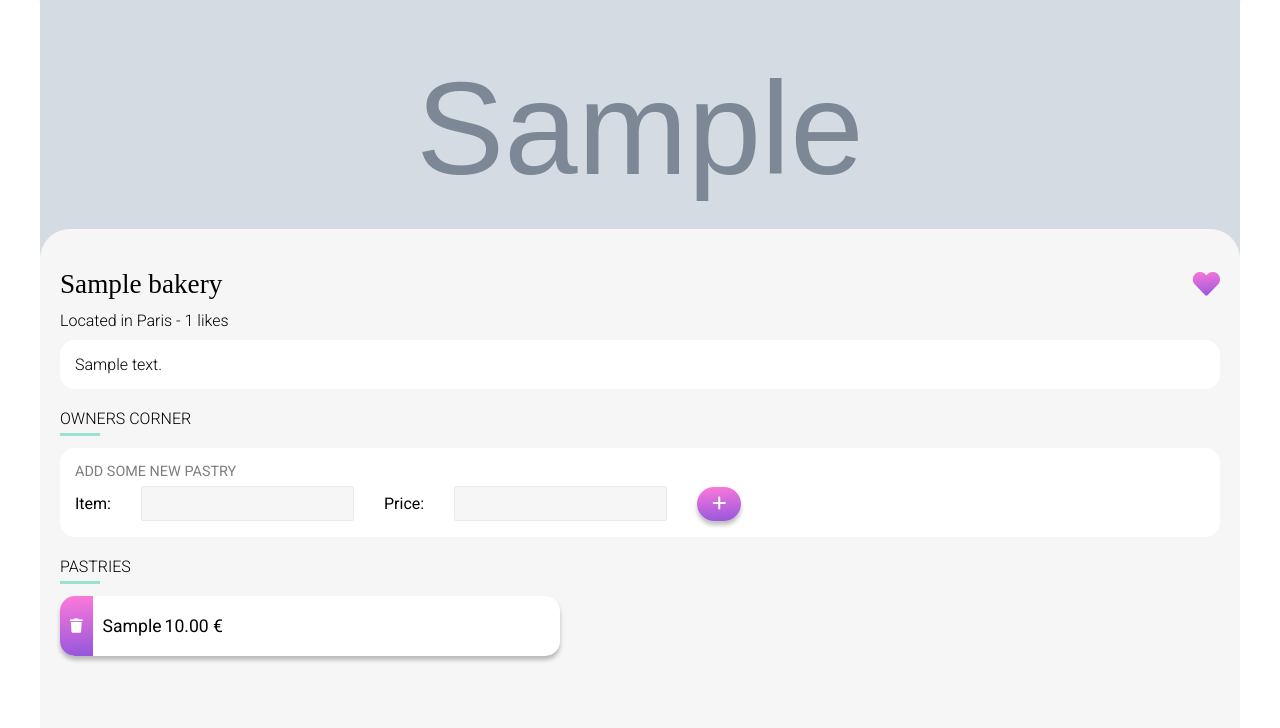
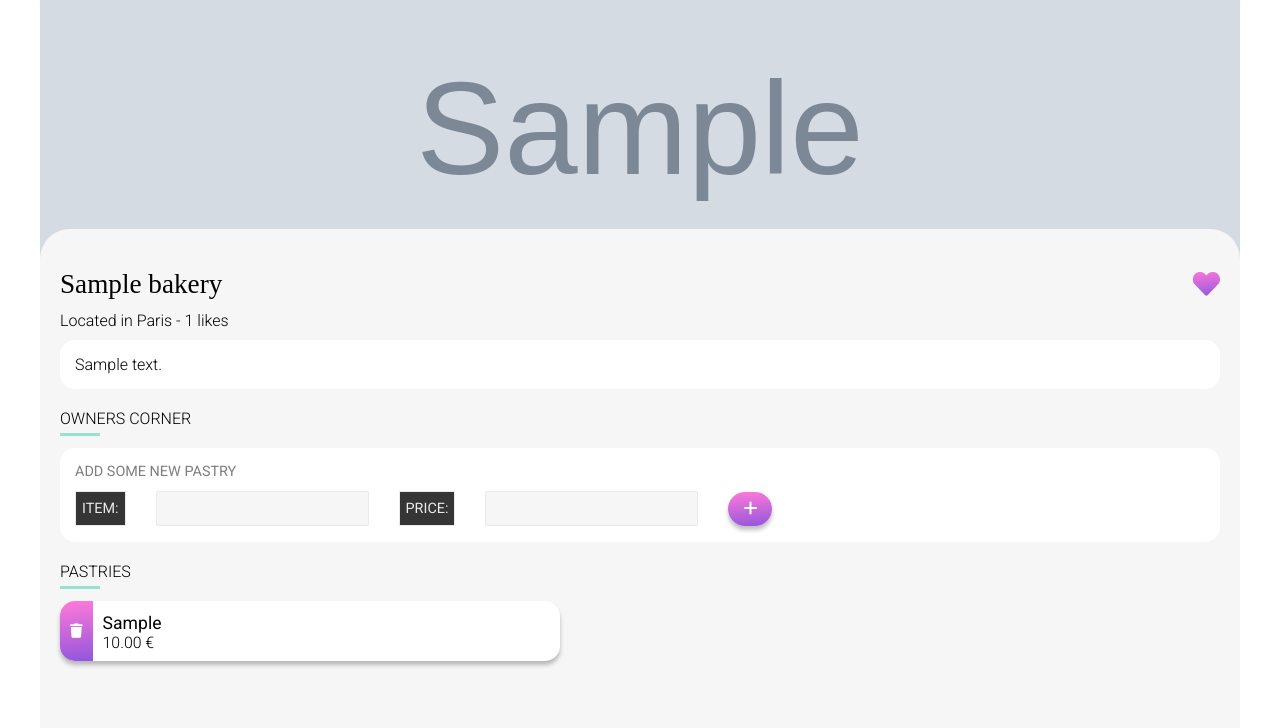
Before and after one commit to mathieuc22/capstone, a Django app: page /bakeries/1 in a window 1280 px wide. Shown: the part 72-800 px from the top of the page. Run offline with Django 3.2, Linux system fonts and the light colour scheme; a user stored in the database is signed in; tables that the repository leaves empty hold one stand-in row (values such as "Sample post"); grey boxes marked "Sample" are stand-in pictures; some libraries are stand-ins or nearby versions; some web fonts are replaced.

Commit message:
Design label on pastry form

```diff
--- a/capstone/boulange/sass/pages/_bakery.scss
+++ b/capstone/boulange/sass/pages/_bakery.scss
@@ -155,13 +155,14 @@
         }
       }
       &__content {
-        display: flex;
-        align-items: center;
-        gap: 3px;
         font-size: 1.1rem;
         padding: 12px 10px;
         width: 100%;
         transition: all 0.5s ease-out;
+      }
+      &__price {
+        font-weight: 300;
+        font-size: 0.9em;
       }
       &__text {
         display: flex;
@@ -178,10 +179,6 @@
         width: 100%;
         font-weight: 500;
         font-size: 1.1em;
-      }
-      &__price {
-        font-weight: 500;
-        align-self: flex-end;
       }
       &__button {
         border: none;
@@ -207,7 +204,7 @@
     font-size: 0.9em;
     text-transform: uppercase;
     color: $span-color;
-    margin-bottom: 5px;
+    margin-bottom: 10px;
   }
 
   & input, select, textarea {
@@ -220,6 +217,22 @@
     max-width: 100%;
   }
 
+  & label {
+    min-height: 35px;
+    padding: 0 6px;
+    display: flex;
+    align-items: center;
+    color: $background-light-color;
+    background: $background-color;
+    border: 1px solid  $background-light-color;
+    text-transform: uppercase;
+    font-size: 0.9em;
+  }
+
+  &__field {
+    display: flex;
+  }
+
   &__group {
     display: flex;
     gap: 30px;
--- a/capstone/boulange/static/boulange/style.css
+++ b/capstone/boulange/static/boulange/style.css
@@ -769,13 +769,14 @@ footer a {
   opacity: 90%;
 }
 .menu__column .dishes-list__content {
-  display: flex;
-  align-items: center;
-  gap: 3px;
   font-size: 1.1rem;
   padding: 12px 10px;
   width: 100%;
   transition: all 0.5s ease-out;
+}
+.menu__column .dishes-list__price {
+  font-weight: 300;
+  font-size: 0.9em;
 }
 .menu__column .dishes-list__text {
   display: flex;
@@ -794,10 +795,6 @@ footer a {
   width: 100%;
   font-weight: 500;
   font-size: 1.1em;
-}
-.menu__column .dishes-list__price {
-  font-weight: 500;
-  align-self: flex-end;
 }
 .menu__column .dishes-list__button {
   border: none;
@@ -820,7 +817,7 @@ footer a {
   font-size: 0.9em;
   text-transform: uppercase;
   color: #7e7e7e;
-  margin-bottom: 5px;
+  margin-bottom: 10px;
 }
 .pastry-form input, .pastry-form select, .pastry-form textarea {
   min-height: 35px;
@@ -830,6 +827,20 @@ footer a {
   border: 1px solid #eaeaea;
   border-radius: 2px;
   max-width: 100%;
+}
+.pastry-form label {
+  min-height: 35px;
+  padding: 0 6px;
+  display: flex;
+  align-items: center;
+  color: #eaeaea;
+  background: #353535;
+  border: 1px solid #eaeaea;
+  text-transform: uppercase;
+  font-size: 0.9em;
+}
+.pastry-form__field {
+  display: flex;
 }
 .pastry-form__group {
   display: flex;
--- a/capstone/boulange/templates/boulange/bakery.html
+++ b/capstone/boulange/templates/boulange/bakery.html
@@ -58,7 +58,7 @@
                     {% endif %}
                     <div class="dishes-list__content">
                         <div>{{ pastry.item }}</div>
-                        <div>{{ pastry.price }} €</div>
+                        <div class="dishes-list__price">{{ pastry.price }} €</div>
                     </div>
                     {% if user.is_authenticated %}
                     <button class="dishes-list__button addToCart-pastry" id="addToCart-{{ pastry.pastry_id }}">
```
Also changed, not shown: 1 other file.
